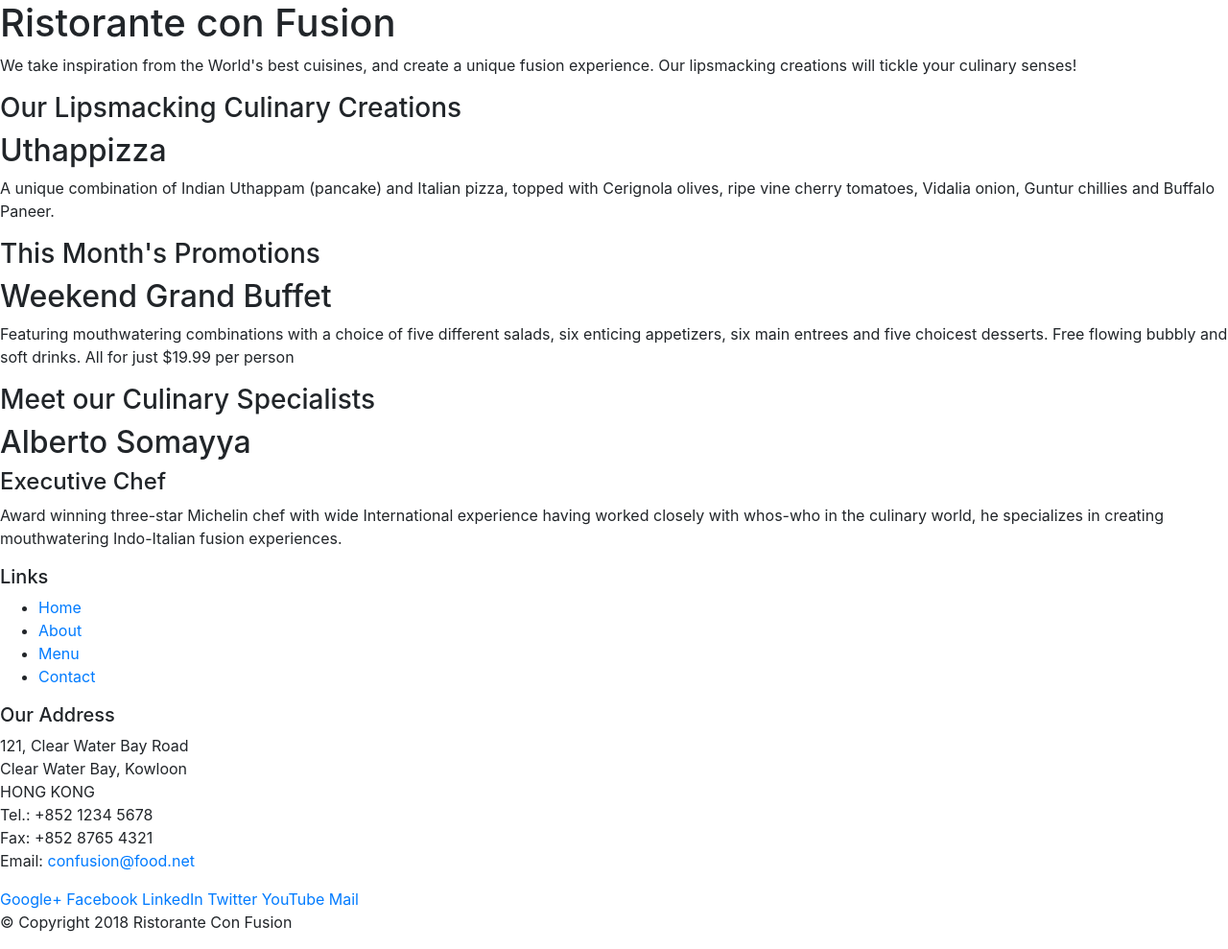
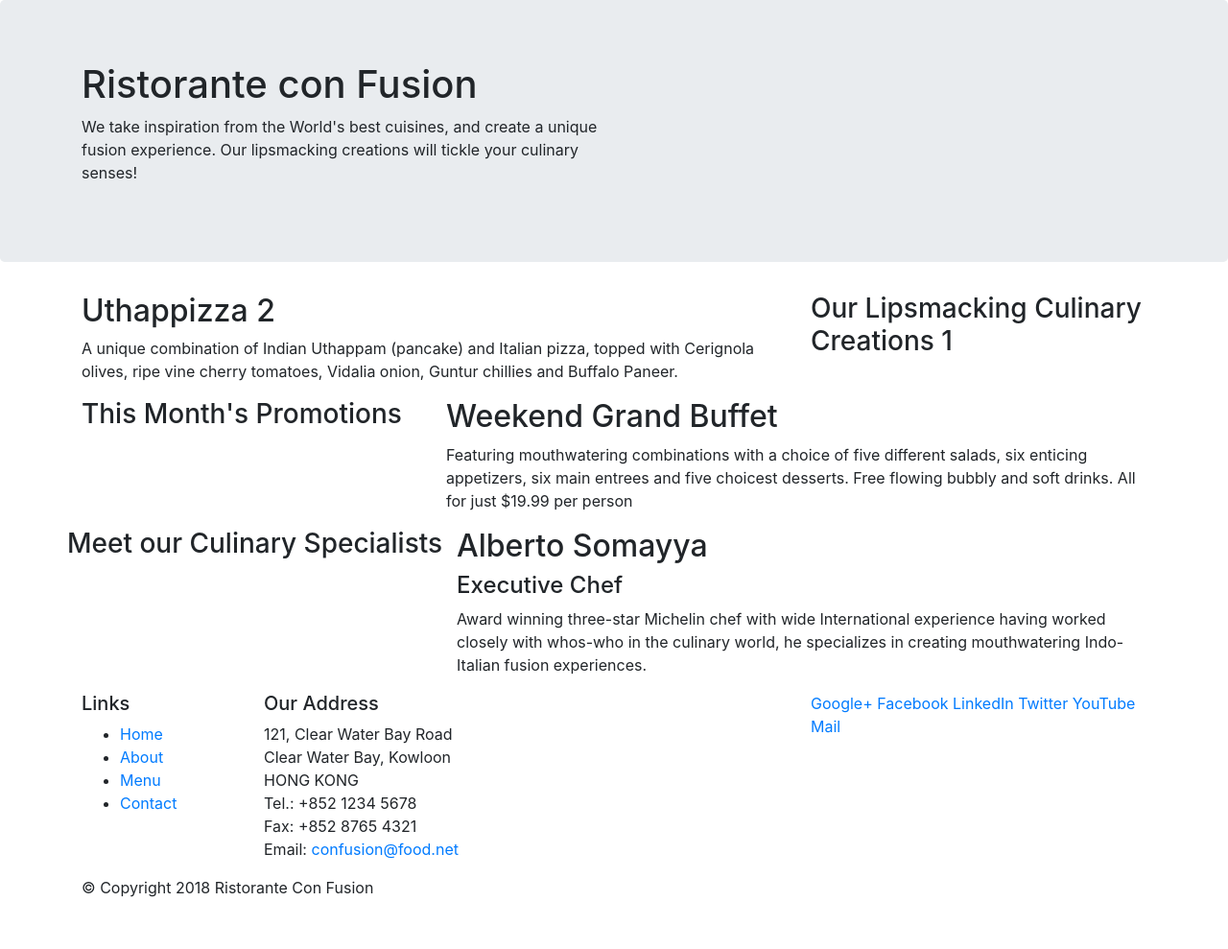
Before and after one commit to rolxander/Front-End-Web-UI-Frameworks-and-Tools-, a website: page index.html in a window 1280 px wide. Shown: the whole page at 96% size. After the commit the page ends 953 px from the top, so only its background shows below. Drawn offline with nearby package versions, Linux system fonts and the light colour scheme.

Commit message:
Bootstrap one grid part one

```diff
--- a/index.html
+++ b/index.html
@@ -13,46 +13,46 @@
 
 <body>
 
-    <header>
-        <div>
-            <div>
-                <div>
+    <header class="jumbotron">
+        <div class="container">
+            <div class="row">
+                <div class="col-12 col-sm-6">
                     <h1>Ristorante con Fusion</h1>
                     <p>We take inspiration from the World's best cuisines, and create a unique fusion experience. Our lipsmacking creations will tickle your culinary senses!</p>
                 </div>
-                <div>
+                <div class="col-12 col-sm-">
                 </div>
             </div>
         </div>
     </header>
 
-    <div>
-        <div>
-            <div>
-                <h3>Our Lipsmacking Culinary Creations</h3>
+    <div class="container">
+        <div class="row">
+            <div class="col-12 col-sm-4 order-sm-last  col-md-4">
+                <h3>Our Lipsmacking Culinary Creations 1</h3>
             </div>
-            <div>
-                <h2>Uthappizza</h2>
+            <div class="col col-sm order-sm-first col-md">
+                <h2>Uthappizza 2</h2>
                 <p>A unique combination of Indian Uthappam (pancake) and Italian pizza, topped with Cerignola olives, ripe vine cherry tomatoes, Vidalia onion, Guntur chillies and Buffalo Paneer.</p>
             </div>
         </div>
 
 
-        <div>
-            <div>
+        <div class="row">
+            <div class="col-12 col-sm-4 col-md-4">
                 <h3>This Month's Promotions</h3>
             </div>
-            <div>
+            <div class="col col-sm col-md">
                 <h2>Weekend Grand Buffet</h2>
                 <p>Featuring mouthwatering combinations with a choice of five different salads, six enticing appetizers, six main entrees and five choicest desserts. Free flowing bubbly and soft drinks. All for just $19.99 per person </p>
             </div>
         </div>
 
-        <div>
-            <div>
+        <div class="row">
+            <div lass="col-12 col-sm-4  col-md-4">
                 <h3>Meet our Culinary Specialists</h3>
             </div>
-            <div>
+            <div class="col col-sm col-md">
                 <h2>Alberto Somayya</h2>
                 <h4>Executive Chef</h4>
                 <p>Award winning three-star Michelin chef with wide International experience having worked closely with whos-who in the culinary world, he specializes in creating mouthwatering Indo-Italian fusion experiences. </p>
@@ -61,9 +61,9 @@
     </div>
 
     <footer>
-        <div>
-            <div>
-                <div>
+        <div class="container">
+            <div class="row">
+                <div class="col-4 col-sm-2">
                     <h5>Links</h5>
                     <ul>
                         <li><a href="#">Home</a></li>
@@ -72,7 +72,7 @@
                         <li><a href="#">Contact</a></li>
                     </ul>
                 </div>
-                <div>
+                <div class="col-7 col-sm-5">
                     <h5>Our Address</h5>
                     <address>
 		              121, Clear Water Bay Road<br>
@@ -83,8 +83,8 @@
 		              Email: <a href="mailto:confusion@food.net">confusion@food.net</a>
 		           </address>
                 </div>
-                <div>
-                    <div>
+                <div class="col-12 offset-1 col-sm-4" >
+                    <div >
                         <a href="http://google.com/+">Google+</a>
                         <a href="http://www.facebook.com/profile.php?id=">Facebook</a>
                         <a href="http://www.linkedin.com/in/">LinkedIn</a>
@@ -94,8 +94,8 @@
                     </div>
                 </div>
            </div>
-           <div>
-                <div>
+           <div class="row">
+                <div class="col-auto">
                     <p>© Copyright 2018 Ristorante Con Fusion</p>
                 </div>
            </div>
```
